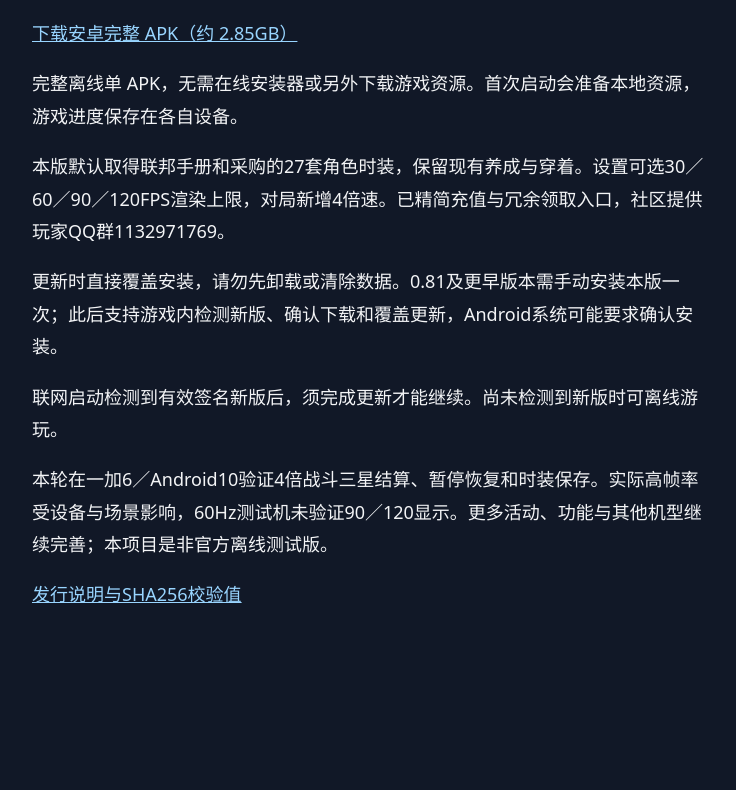
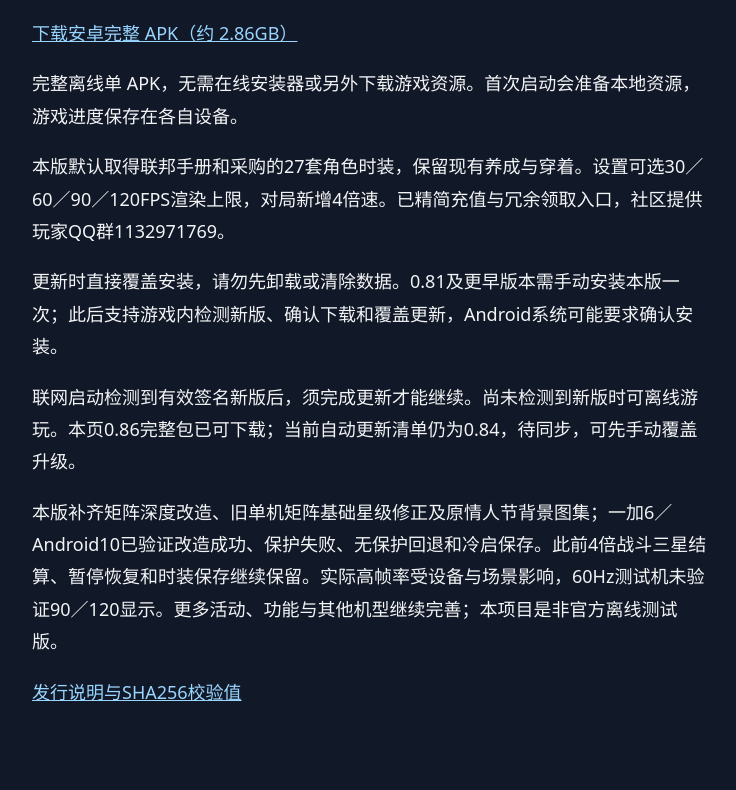
Before and after one commit to Jiaobenmiao/yx-offline, a plain HTML site: page index.html in a window 1280 px wide. Shown: the part 216-1006 px from the top of the page, without its empty margins (268-1004 px from the left). Before the commit the page ends 965 px from the top, so only its background shows below. Drawn offline with Linux system fonts and the light colour scheme.

Commit message:
Publish verified v0.86 single APK and matrix/activity notes

```diff
--- a/index.html
+++ b/index.html
@@ -1 +1 @@
-<!doctype html><html lang="zh-CN"><meta charset="utf-8"><meta name="viewport" content="width=device-width, initial-scale=1"><title>源序空间离线版</title><style>body{background:#111827;color:#f3f4f6;font:18px/1.8 system-ui,sans-serif}main{max-width:680px;margin:12vh auto;padding:24px}a{color:#99d5ff}</style><main><h1>源序空间离线版 v0.85</h1><p><a href="https://cnb.cool/jiaobenmiao-yx/yx-offline/-/releases/download/v0.85/yuanxu-offline-v0.85.apk">下载安卓完整 APK（约 2.85GB）</a></p><p>完整离线单 APK，无需在线安装器或另外下载游戏资源。首次启动会准备本地资源，游戏进度保存在各自设备。</p><p>本版默认取得联邦手册和采购的27套角色时装，保留现有养成与穿着。设置可选30／60／90／120FPS渲染上限，对局新增4倍速。已精简充值与冗余领取入口，社区提供玩家QQ群1132971769。</p><p>更新时直接覆盖安装，请勿先卸载或清除数据。0.81及更早版本需手动安装本版一次；此后支持游戏内检测新版、确认下载和覆盖更新，Android系统可能要求确认安装。</p><p>联网启动检测到有效签名新版后，须完成更新才能继续。尚未检测到新版时可离线游玩。</p><p>本轮在一加6／Android10验证4倍战斗三星结算、暂停恢复和时装保存。实际高帧率受设备与场景影响，60Hz测试机未验证90／120显示。更多活动、功能与其他机型继续完善；本项目是非官方离线测试版。</p><p><a href="https://cnb.cool/jiaobenmiao-yx/yx-offline/-/releases/tag/v0.85">发行说明与SHA256校验值</a></p></main></html>
+<!doctype html><html lang="zh-CN"><meta charset="utf-8"><meta name="viewport" content="width=device-width, initial-scale=1"><title>源序空间离线版</title><style>body{background:#111827;color:#f3f4f6;font:18px/1.8 system-ui,sans-serif}main{max-width:680px;margin:12vh auto;padding:24px}a{color:#99d5ff}</style><main><h1>源序空间离线版 v0.86</h1><p><a href="https://cnb.cool/jiaobenmiao-yx/yx-offline/-/releases/download/v0.86/yuanxu-offline-v0.86.apk">下载安卓完整 APK（约 2.86GB）</a></p><p>完整离线单 APK，无需在线安装器或另外下载游戏资源。首次启动会准备本地资源，游戏进度保存在各自设备。</p><p>本版默认取得联邦手册和采购的27套角色时装，保留现有养成与穿着。设置可选30／60／90／120FPS渲染上限，对局新增4倍速。已精简充值与冗余领取入口，社区提供玩家QQ群1132971769。</p><p>更新时直接覆盖安装，请勿先卸载或清除数据。0.81及更早版本需手动安装本版一次；此后支持游戏内检测新版、确认下载和覆盖更新，Android系统可能要求确认安装。</p><p>联网启动检测到有效签名新版后，须完成更新才能继续。尚未检测到新版时可离线游玩。本页0.86完整包已可下载；当前自动更新清单仍为0.84，待同步，可先手动覆盖升级。</p><p>本版补齐矩阵深度改造、旧单机矩阵基础星级修正及原情人节背景图集；一加6／Android10已验证改造成功、保护失败、无保护回退和冷启保存。此前4倍战斗三星结算、暂停恢复和时装保存继续保留。实际高帧率受设备与场景影响，60Hz测试机未验证90／120显示。更多活动、功能与其他机型继续完善；本项目是非官方离线测试版。</p><p><a href="https://cnb.cool/jiaobenmiao-yx/yx-offline/-/releases/tag/v0.86">发行说明与SHA256校验值</a></p></main></html>
```
